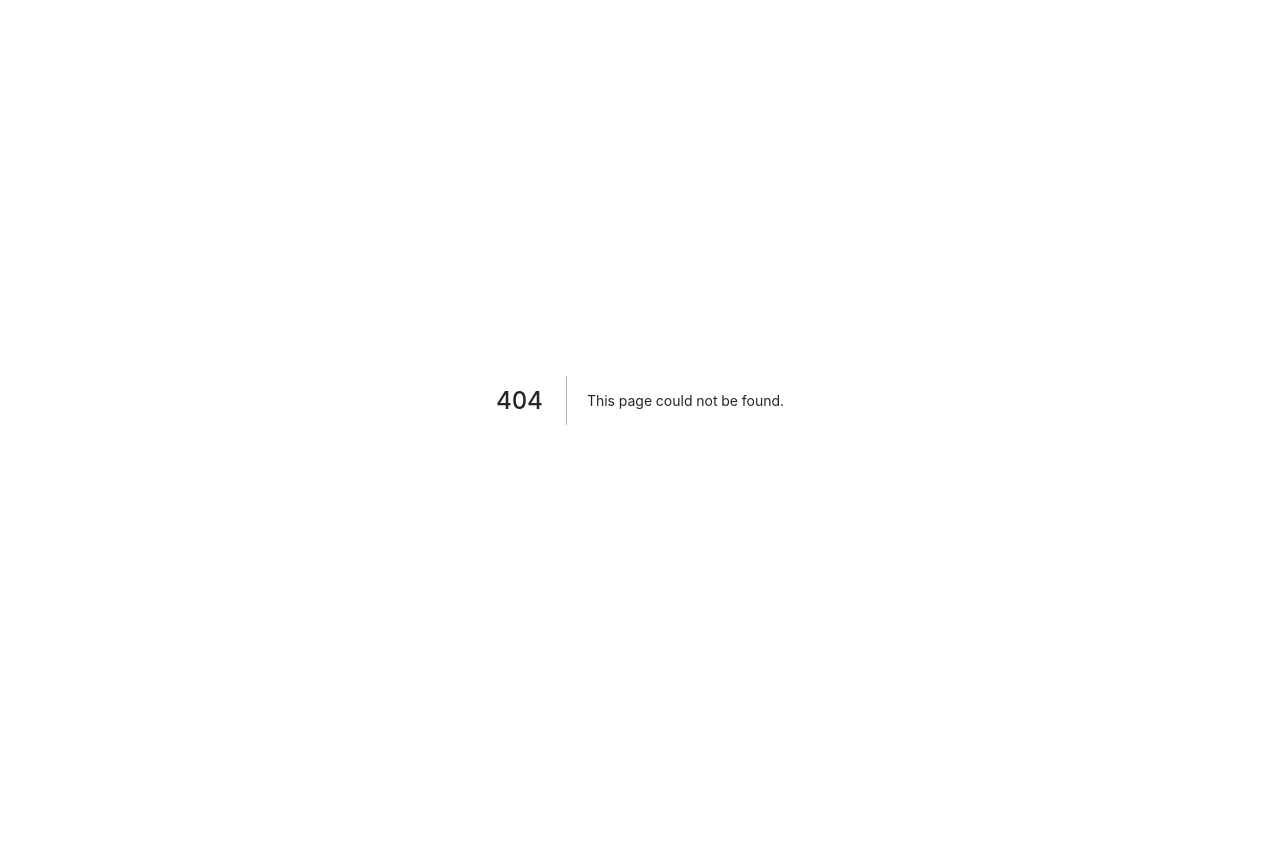
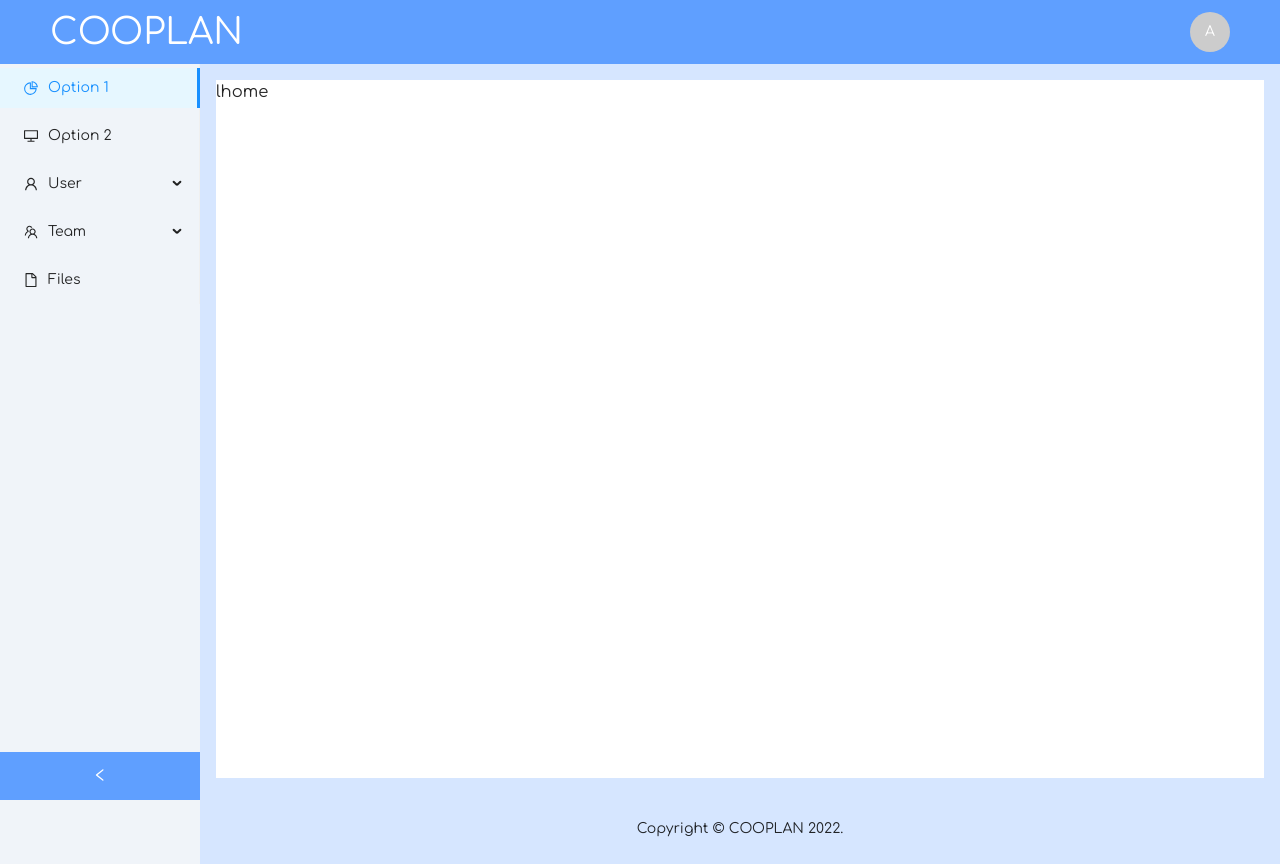
Before and after one commit to xuq2/coo-plan, a Next.js app: page /home in a window 1280 px wide. Before the commit this address had no page. Before the commit the page ends 800 px from the top, so only its background shows below. Built offline with nearby package versions, Linux system fonts and the light colour scheme.

Commit message:
update Skelton

```diff
--- a/components/AntHeader.js
+++ b/components/AntHeader.js
@@ -2,7 +2,7 @@ import { Col, Layout, Row } from "antd";
 import React from "react";
 import ProfileIcon from "./ProfileIcon";
 const { Header } = Layout;
-export function AntHeader() {
+export function AntHeader(props) {
   return (
     <Layout>
       <Header className="header" style={{ backgroundColor: "#5F9FFF" }}>
@@ -13,8 +13,7 @@ export function AntHeader() {
         </div>
             </Col>
             <Col span={12}>
-
-        <ProfileIcon />
+            {props.hasProfile ? <ProfileIcon /> : ''}
             </Col>
 
         </Row>
--- a/components/AntLayout.js
+++ b/components/AntLayout.js
@@ -1,13 +1,11 @@
 import Head from "next/head";
 import React from "react";
+
+import { Layout} from "antd";
+import { AntHeader } from "./AntHeader";
+import SideBar from "./SideBar";
 import Copyright from "./Copyright";
-
-import SideBar from "./SideBar";
-import { Layout, Menu } from "antd";
-import { AntHeader } from "./AntHeader";
-
 const { Content } = Layout;
-
 export default function AntLayout(props) {
   return (
     <div>
@@ -15,9 +13,10 @@ export default function AntLayout(props) {
       <Head>
         <title>CooPlan</title>
       </Head>
-      <AntHeader />
+      <AntHeader hasProfile={props.hasProfile}/>
+
       <Layout style={{ minHeight: "100vh" }}>
-        <SideBar />
+        {props.hasSideBar ? <SideBar /> : ''}
         <Layout className="site-layout">
           {/* contents */}
           <Content
@@ -26,7 +25,6 @@ export default function AntLayout(props) {
           >
             {props.children}
           </Content>
-
           {/* footer */}
           <Copyright />
         </Layout>
--- /dev/null
+++ b/pages/home.js
@@ -0,0 +1,20 @@
+import { Layout } from "antd"
+import { AntHeader } from "../components/AntHeader"
+import AntLayout from "../components/AntLayout";
+import Copyright from "../components/Copyright"
+import SideBar from "../components/SideBar"
+const { Content } = Layout;
+export default function Home(props) {
+    const hasProfile = true;
+    const hasSideBar = true;
+    return(
+        <>
+        <AntLayout hasProfile={hasProfile} hasSideBar={hasSideBar}>
+        <h1>
+      lhome
+    </h1>
+        </AntLayout>
+
+      </>
+    )
+}
--- a/pages/signup.js
+++ b/pages/signup.js
@@ -1,10 +1,10 @@
-import Layout from '../components/Layout';
+import AntLayout from '../components/AntLayout';
 import SignUpContainer from '../components/SignUpContainer';
 
 export default function SignUp() {
   return (
-    <Layout>
+    <AntLayout>
       <SignUpContainer/>
-    </Layout>
+    </AntLayout>
   );
 }
```
Also changed, not shown: pages/index.js (+5 -3 lines).
